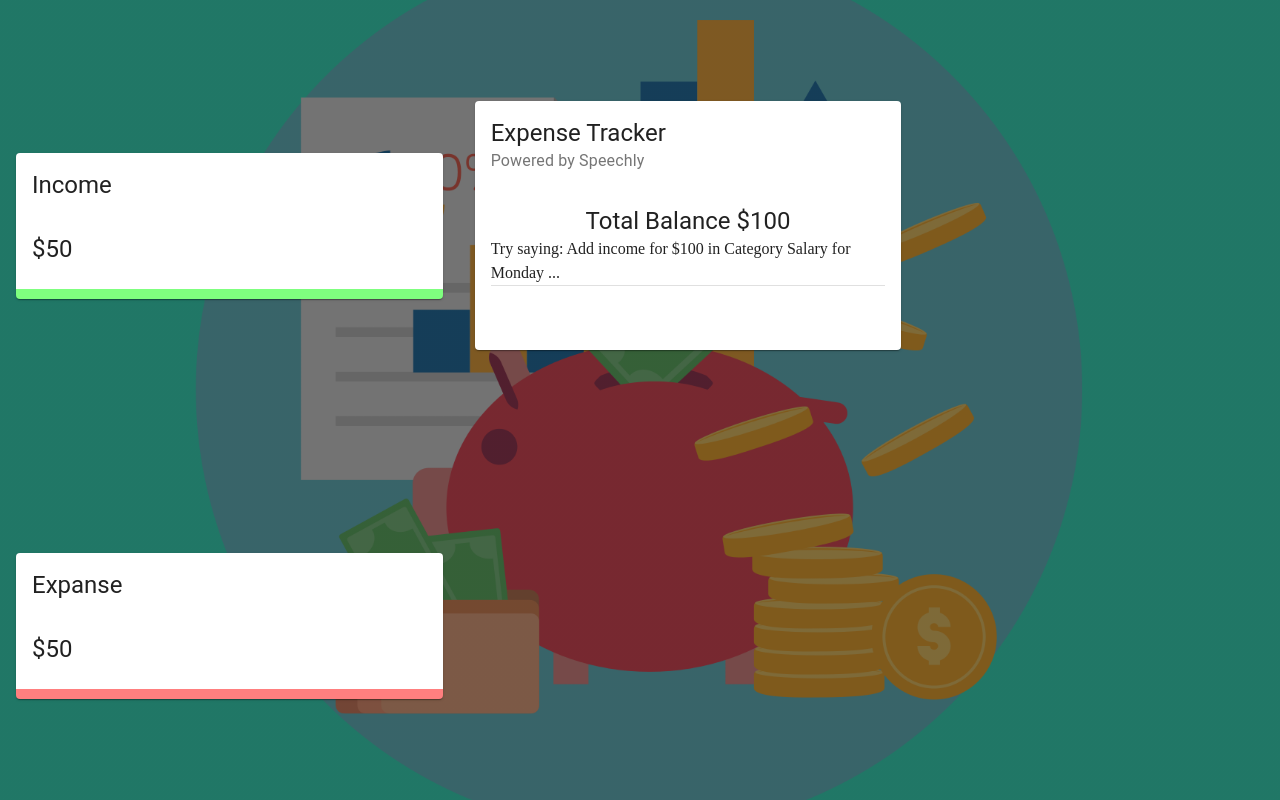
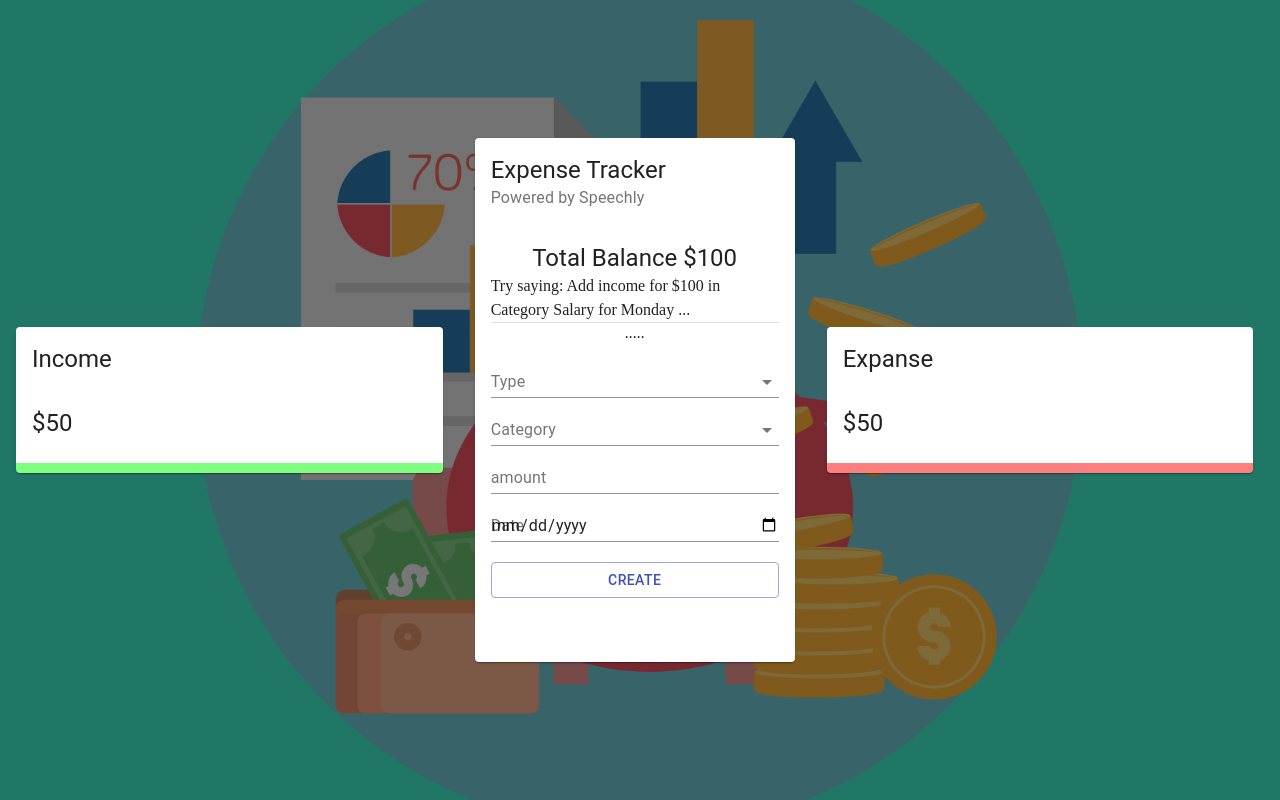
Before and after one commit to stepyarik395/Voice-Powered--Expense-Tracker, a React (Create React App) app in the folder voice-tracker/: page / in a window 1280 px wide. Built offline with nearby package versions, Linux system fonts and the light colour scheme.

Commit message:
add__list__and_form

```diff
--- a/voice-tracker/src/App.js
+++ b/voice-tracker/src/App.js
@@ -19,7 +19,7 @@
         <Grid item xs={12} sm={4}>
           <Details title="Income" />
         </Grid>
-        <Grid item xs={12} sm={4}>
+        <Grid item xs={12} sm={3}>
           <Main />
         </Grid>
         <Grid item xs={12} sm={4}>
--- a/voice-tracker/src/components/Details/Details.jsx
+++ b/voice-tracker/src/components/Details/Details.jsx
@@ -1,6 +1,6 @@
 import React from 'react'
 import { Card, CardHeader, CardContent, Typography } from '@material-ui/core';
-import makeStyles from './style';
+import makeStyles from './styles';
 import { Doughnut } from 'react-chartjs-2';
 
 
--- /dev/null
+++ b/voice-tracker/src/components/Main/Form/Form.jsx
@@ -0,0 +1,44 @@
+import React from 'react'
+import { TextField, Typography, Grid, Button, FormControl, InputLabel, Select, MenuItem } from '@material-ui/core';
+import useStyles from './styles';
+
+const Form = () => {
+  const classes = useStyles();
+  return (
+    <div>
+      <Grid container spacing={2}>
+        <Grid item xs={12}>
+          <Typography gutterBottom align="center" variant="subtitle2">
+            .....
+          </Typography>
+          <Grid item xs={12}>
+            <FormControl fullWidth>
+              <InputLabel>Type</InputLabel>
+              <Select>
+                <MenuItem value="Income">Income</MenuItem>
+                <MenuItem value="Expense">Expense</MenuItem>
+              </Select>
+            </FormControl>
+          </Grid>
+          <Grid item xs={12}>
+            <FormControl fullWidth>
+              <InputLabel>Category</InputLabel>
+              <Select>
+                <MenuItem value="business">Business</MenuItem>
+                <MenuItem value="salary">Salary</MenuItem>
+              </Select>
+            </FormControl>
+          </Grid>
+        <Grid item xs={12}>
+          <TextField type="number" label="amount" fullWidth />
+          <TextField type="date" label="Date" fullWidth />
+          <Button fullWidth color="primary" className={classes.button} variant="outlined">Create</Button>
+          </Grid>
+        </Grid>
+      </Grid>
+
+    </div>
+  )
+}
+
+export default Form
--- /dev/null
+++ b/voice-tracker/src/components/Main/Form/styles.js
@@ -0,0 +1,12 @@
+import { makeStyles } from '@material-ui/core/styles';
+
+export default makeStyles(() => ({
+  radioGroup: {
+    display: 'flex',
+    justifyContent: 'center',
+    marginBottom: '-10px',
+  },
+  button: {
+    marginTop: '20px',
+  },
+}));
--- /dev/null
+++ b/voice-tracker/src/components/Main/List/styles.js
@@ -0,0 +1,17 @@
+import { makeStyles } from '@material-ui/core/styles';
+import { red, green } from '@material-ui/core/colors';
+
+export default makeStyles((theme) => ({
+  avatarIncome: {
+    color: '#fff',
+    backgroundColor: green[500],
+  },
+  avatarExpense: {
+    color: theme.palette.getContrastText(red[500]),
+    backgroundColor: red[500],
+  },
+  list: {
+    maxHeight: '150px',
+    overflow: 'auto',
+  },
+}));
--- a/voice-tracker/src/components/Main/Main.jsx
+++ b/voice-tracker/src/components/Main/Main.jsx
@@ -1,6 +1,7 @@
 import React from 'react'
 import { Card, CardHeader, CardContent, Typography, Grid, Divider } from '@material-ui/core';
 import useStyles from './styles';
+import Form from './Form/Form';
 
 export const Main = () => {
   const classes = useStyles();
@@ -15,10 +16,17 @@
           Total Balance $100
         </Typography>
         <Typography style={{ lineHeight: '1.5em', marginTop: '20px' }} variant="subtitle">
+          {/* unfo card*/}
           Try saying: Add income for $100 in Category Salary for Monday ...
         </Typography>
         <Divider />
-        <CardContent>
+         <Form />
+        <CardContent classname={classes.cardContent}>
+          <Grid container spacing={2}>
+            <Grid item xs={12}>
+              {/* <List /> */}
+            </Grid>
+          </Grid>
 
         </CardContent>
       </CardContent>
```
Also changed, not shown: voice-tracker/src/components/Main/List/List.jsx (added, +15 -0 lines), voice-tracker/src/components/Details/styles.js (renamed from voice-tracker/src/components/Details/style.js), 1 other file (tests, documents, lock files or other folders).
